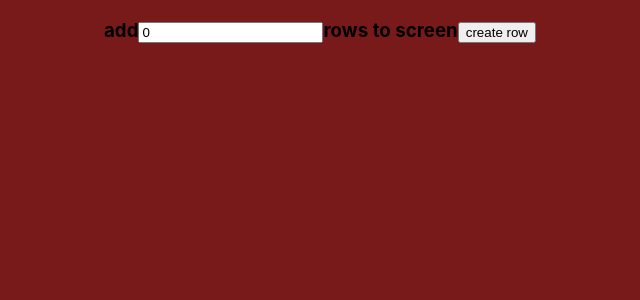
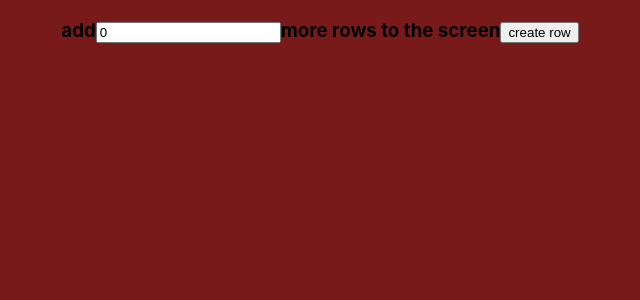
Before and after one commit to staedtlernorica/long-vuong-project-three, a React (Create React App) app: page / in a window 1280 px wide. Shown: the top 300 px of the page, without its empty margins (320-960 px from the left). Built offline with nearby package versions, Linux system fonts and the light colour scheme.

Commit message:
tri-version

```diff
--- a/src/App.js
+++ b/src/App.js
@@ -1,53 +1,53 @@
-import { useState, useEffect } from 'react';
-import './App.css';
+import { useState, useEffect } from "react";
+import "./App.css";
 // import UserEntry from './UserEntry'
 // import AddMoreRows from './AddMoreRows';
 // import Rows from './Rows';
 
-
-
-
 function App() {
-
   const [rowsOnScreen, setRowsOnScreen] = useState(1);
-  const [rowsToAdd, setRowsToAdd] = useState(0)
-
+  const [rowsToAddValue, setRowsToAddValue] = useState(0);
+  const [rowsToAdd, setRowsToAdd] = useState(0);
 
   const handleChange = (event) => {
-    const x = Number(event.target.value)
+    const x = Number(event.target.value);
     // console.log(x)
     // console.log(typeof(x))
 
-    setRowsToAdd(x)
-  }
+    setRowsToAddValue(x);
+  };
 
   const handleSubmit = () => {
-    console.log(`creating ${rowsToAdd} rows`)
-
-    setRowsToAdd(0);
-
-    return (
-      <>
-        <label htmlFor="">{}row</label>
-        <input type="text" />
-      </>
-    )
-
-  }
+    setRowsToAdd(rowsToAddValue);
+    // setRowsToAddValue(0);
+    // setRowsToAdd(0);
+  };
 
   return (
     <div className="App">
-
-      {/* <Rows /> */}
-
-      <h3> add
-        <input type="number" value={rowsToAdd} onChange={handleChange} />
-        rows to screen
-        <button type="submit" onClick={() => handleSubmit()} >create row</button>
+      <h3>
+        {" "}
+        add
+        <input type="number" value={rowsToAddValue} onChange={handleChange} />
+        more rows to the screen
+        <button type="submit" onClick={() => handleSubmit()}>
+          create row
+        </button>
       </h3>
-
+      {new Array(rowsToAdd).fill(1).map((_, index) => {
+        return <Row key={index} index={index + 1} />;
+      })}
     </div>
   );
 }
 
 export default App;
+
+const Row = ({ index }) => {
+  return (
+    <div>
+      <label>{index}</label>
+      <input type="text" />
+    </div>
+  );
+};
```
